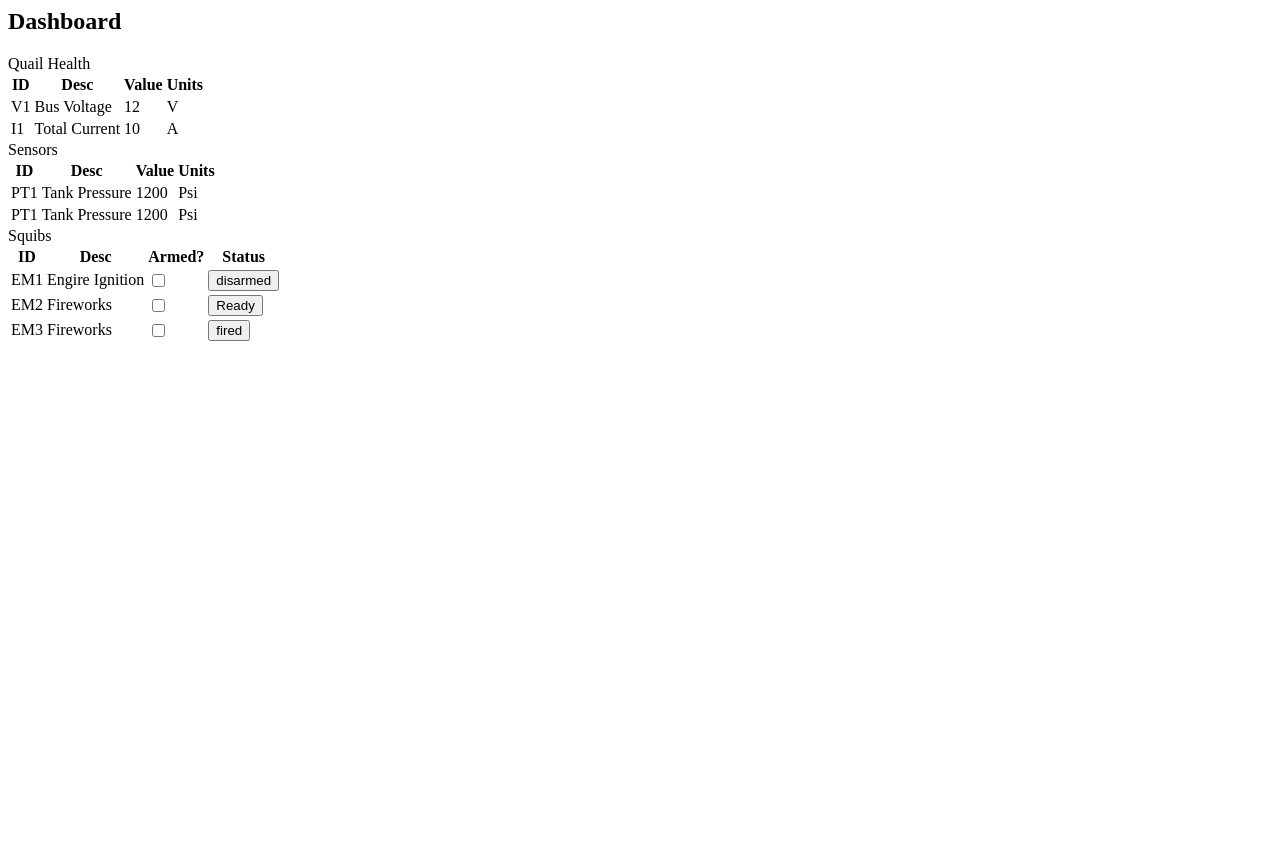
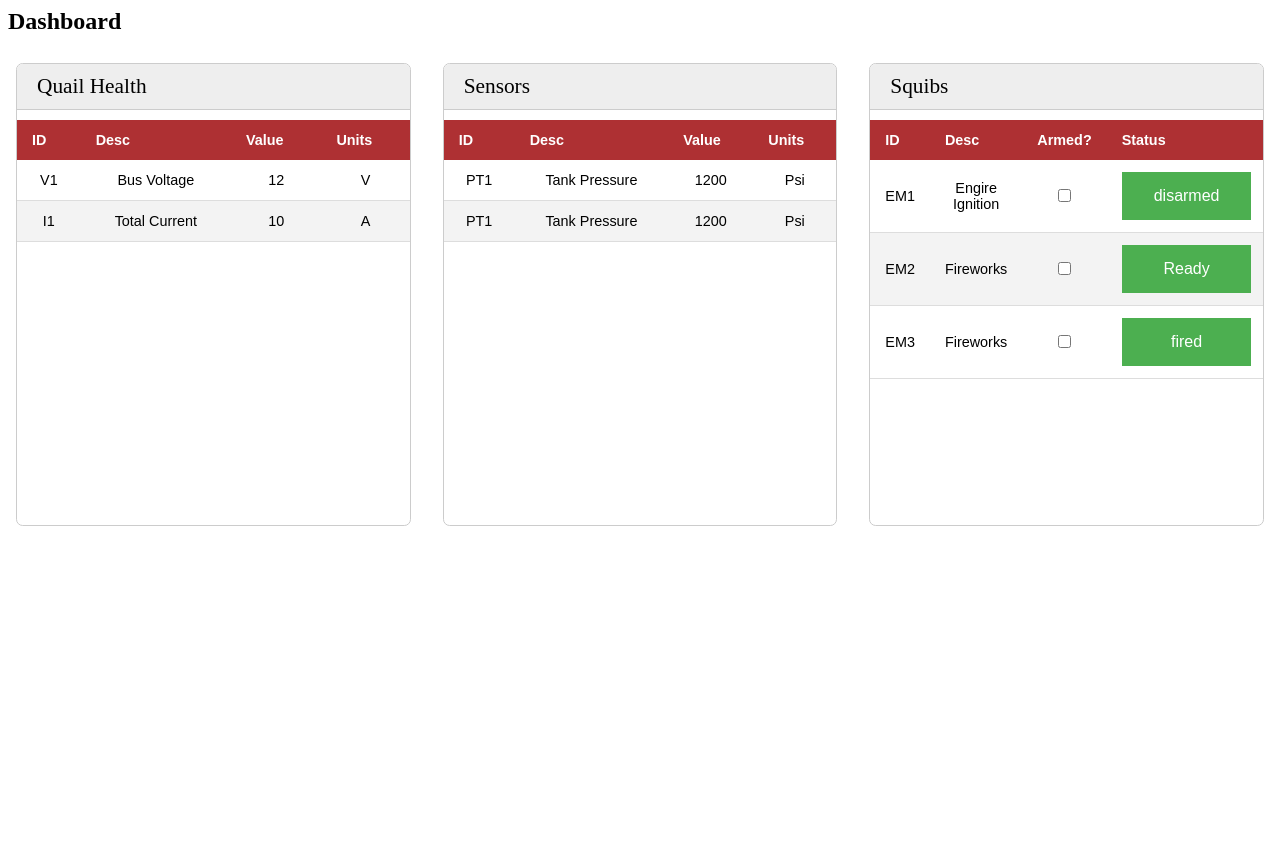
Before and after one commit to stanford-ssi/Olympus-GroundControl, a Python web app: template templates/dashboard.template.html in a window 1280 px wide. Before the commit the page ends 341 px from the top, so only its background shows below. Run offline with Jinja, Linux system fonts and the light colour scheme; the template is opened without the code that fills it, so the values that code supplies are empty.

Commit message:
seperate css files and much more

```diff
--- /dev/null
+++ b/static/dashboard.css
@@ -0,0 +1,98 @@
+
+.dashboard-page {
+/* float: right; */
+height: 100%;
+width: 100%;
+
+display: grid;
+grid-template-columns: repeat(auto-fit, minmax(300px, 1fr));
+/* grid-template-columns: 1fr 1fr; */
+grid-template-rows: auto auto auto;
+grid-gap: 1rem;
+
+}
+
+.box {
+    border: 1px solid #CCC;
+    background: #FFF;
+    margin: 8px;
+
+    border-radius: 5pt;
+    overflow: hidden;
+
+    height: auto;
+
+    padding-bottom: 10px;
+}
+
+.box_header {
+    display: flex;
+    flex-direction: row;
+    justify-content: space-between;
+    align-items: center;
+
+    padding: 10px 20px;
+    border-style: solid;
+    border-width: 0px 0px 1px 0px;
+    border-color: #CCC;
+    /* margin: 10px; */
+    background: #EEE;
+    margin-bottom: 10px;
+}
+
+.box_title {
+    color: black;
+    font-size: 16pt;
+    font-style: bold;
+}
+
+.dashboard-table {
+    border-collapse: collapse;
+    font-size: 0.9em;
+    font-family: sans-serif;
+    /* min-width: 400px; */
+    width: 100%;
+    /* box-shadow: 0 0 20px rgba(0, 0, 0, 0.15); */
+}
+
+.dashboard-table thead tr {
+    background-color: rgb(174, 48, 51);
+    color: #ffffff;
+    text-align: left;
+}
+
+.dashboard-table th,
+.dashboard-table td {
+    padding: 12px 15px;
+    min-height: 30px;
+}
+
+.dashboard-table tbody tr {
+    border-bottom: 1px solid #dddddd;
+    text-align: center;
+}
+
+.dashboard-table tbody tr:nth-of-type(even) {
+    background-color: #f3f3f3;
+}
+
+.armed-checkbox {
+    margin: auto;
+}
+
+.button {
+    background-color: #4CAF50;
+    border: none;
+    color: white;
+    padding: 15px 32px;
+    text-align: center;
+    text-decoration: none;
+    display: inline-block;
+    width: 100%;
+    font-size: 16px;
+}
+
+
+.button:active {
+    background-color: #4c53af;
+}
--- a/templates/dashboard.template.html
+++ b/templates/dashboard.template.html
@@ -1,6 +1,9 @@
+
+<link rel="stylesheet" href="static/dashboard.css">
+
 <h2 class="page-title"> Dashboard </h2>
 
-<div class="dashboard-cont">
+<div class="dashboard-page">
 
   <div class="box">
     <div class="box_header">
@@ -82,21 +85,21 @@
         <tr>
           <td>EM1</td>
           <td>Engire Ignition</td>
-          <td> <input type="checkbox"> </td>
-          <td> <button type="button"> disarmed </button> </td>
+          <td> <input type="checkbox" class="armed-checkbox"> </td>
+          <td> <button type="button" class="button"> disarmed </button> </td>
 
         </tr>
         <tr>
           <td>EM2</td>
           <td> Fireworks </td>
-          <td> <input type="checkbox"> </td>
-          <td> <button type="button"> Ready </button> </td>
+          <td> <input type="checkbox" class="armed-checkbox"> </td>
+          <td> <button type="button" class="button"> Ready </button> </td>
         </tr>
         <tr>
           <td>EM3</td>
           <td> Fireworks </td>
-          <td> <input type="checkbox"> </td>
-          <td> <button type="button"> fired </button> </td>
+          <td> <input type="checkbox" class="armed-checkbox"> </td>
+          <td> <button type="button" class="button"> fired </button> </td>
         </tr>
       </tbody>
     </table>
```
Also changed, not shown: demo.py (+6 -1 lines), static/configure.css (added, +9 -0 lines), static/graphs-style.css (deleted, +0 -35 lines), static/graphs.css (added, +31 -0 lines), static/messages.css (added, +25 -0 lines), static/style.css (+2 -107 lines), templates/configure.template.html (+12 -8 lines), templates/graphs.template.html (+16 -7 lines), templates/messages.template.html (+5 -2 lines), ui_elements.py (+0 -11 lines).
